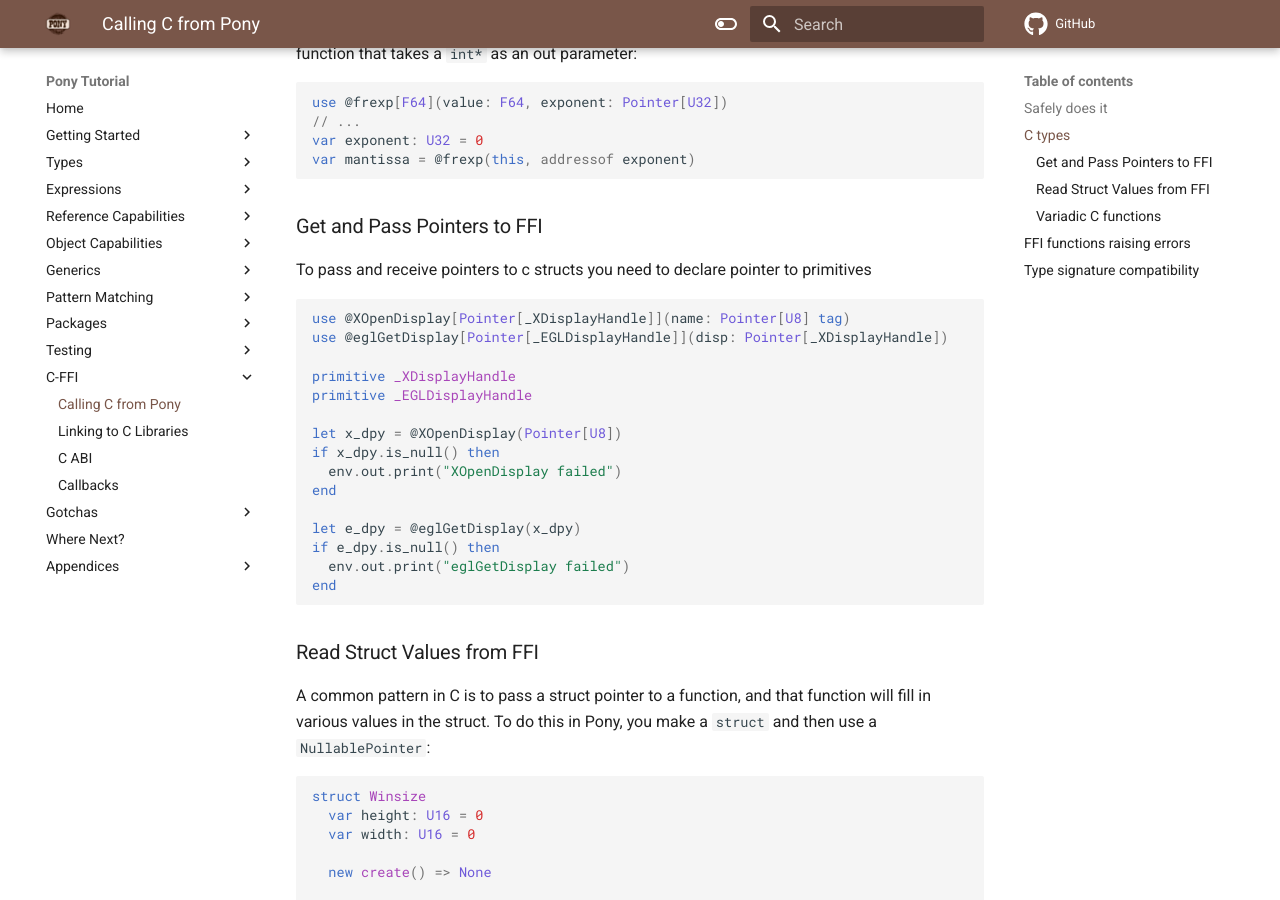
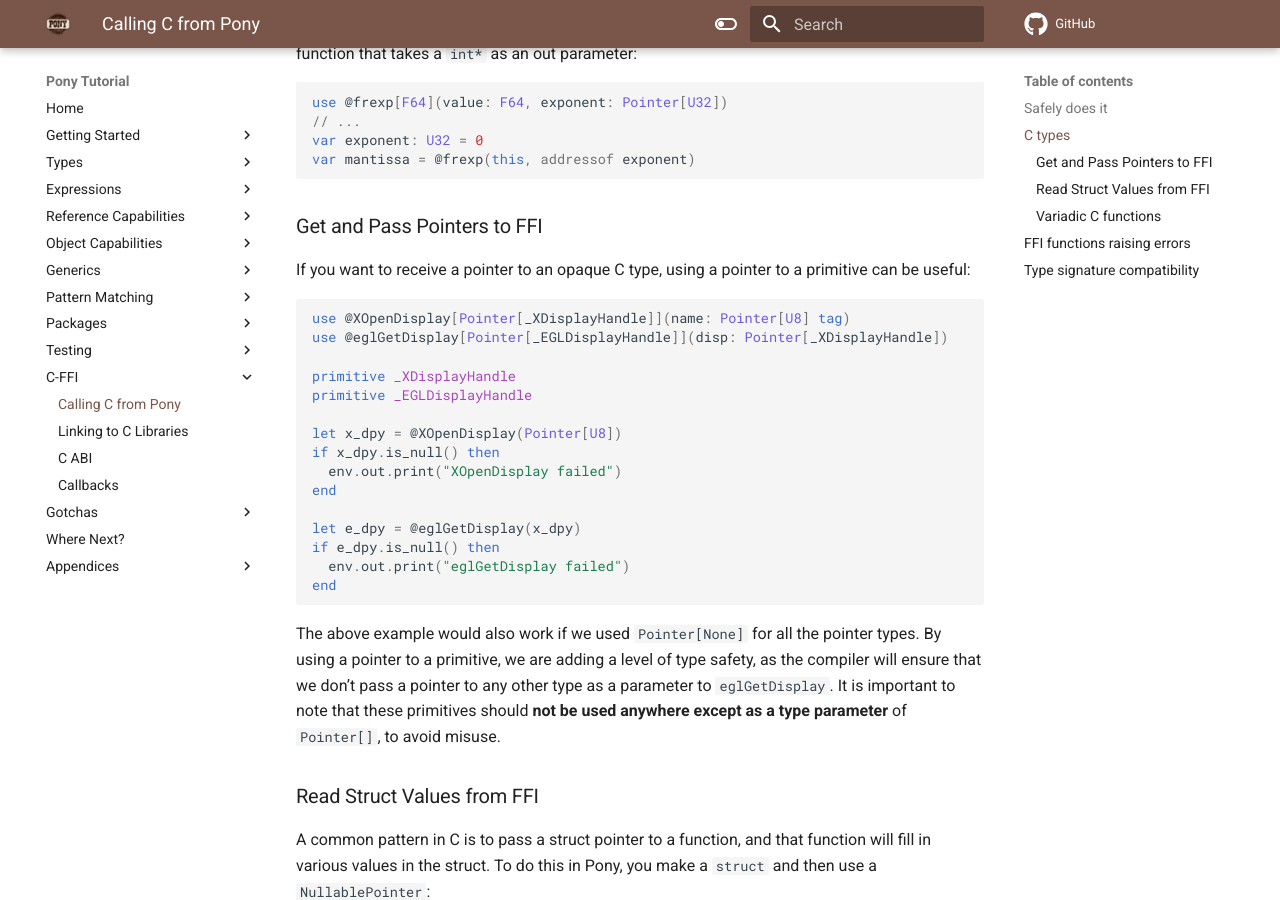
Before and after one commit to ponylang/pony-tutorial, an MkDocs documentation site: the page built from docs/c-ffi/calling-c.md, in a window 1280 px wide and 900 px high, scrolled down 2055 px. Built offline with MkDocs 1.6.1 and Material for MkDocs 9.7.7, drawn with Linux system fonts in a browser that asks for light colours; comment, search, counter and statistics services are not loaded.

Commit message:
Expand on the type safety properties of using Pointers to primitives

````diff
--- a/docs/c-ffi/calling-c.md
+++ b/docs/c-ffi/calling-c.md
@@ -71,7 +71,7 @@ var mantissa = @frexp(this, addressof exponent)
 
 ### Get and Pass Pointers to FFI
 
-To pass and receive pointers to c structs you need to declare pointer to primitives
+If you want to receive a pointer to an opaque C type, using a pointer to a primitive can be useful:
 
 ```pony
 use @XOpenDisplay[Pointer[_XDisplayHandle]](name: Pointer[U8] tag)
@@ -90,6 +90,8 @@ if e_dpy.is_null() then
   env.out.print("eglGetDisplay failed")
 end
 ```
+
+The above example would also work if we used `Pointer[None]` for all the pointer types. By using a pointer to a primitive, we are adding a level of type safety, as the compiler will ensure that we don't pass a pointer to any other type as a parameter to `eglGetDisplay`. It is important to note that these primitives should __not be used anywhere except as a type parameter__ of `Pointer[]`, to avoid misuse.
 
 ### Read Struct Values from FFI
 
````
